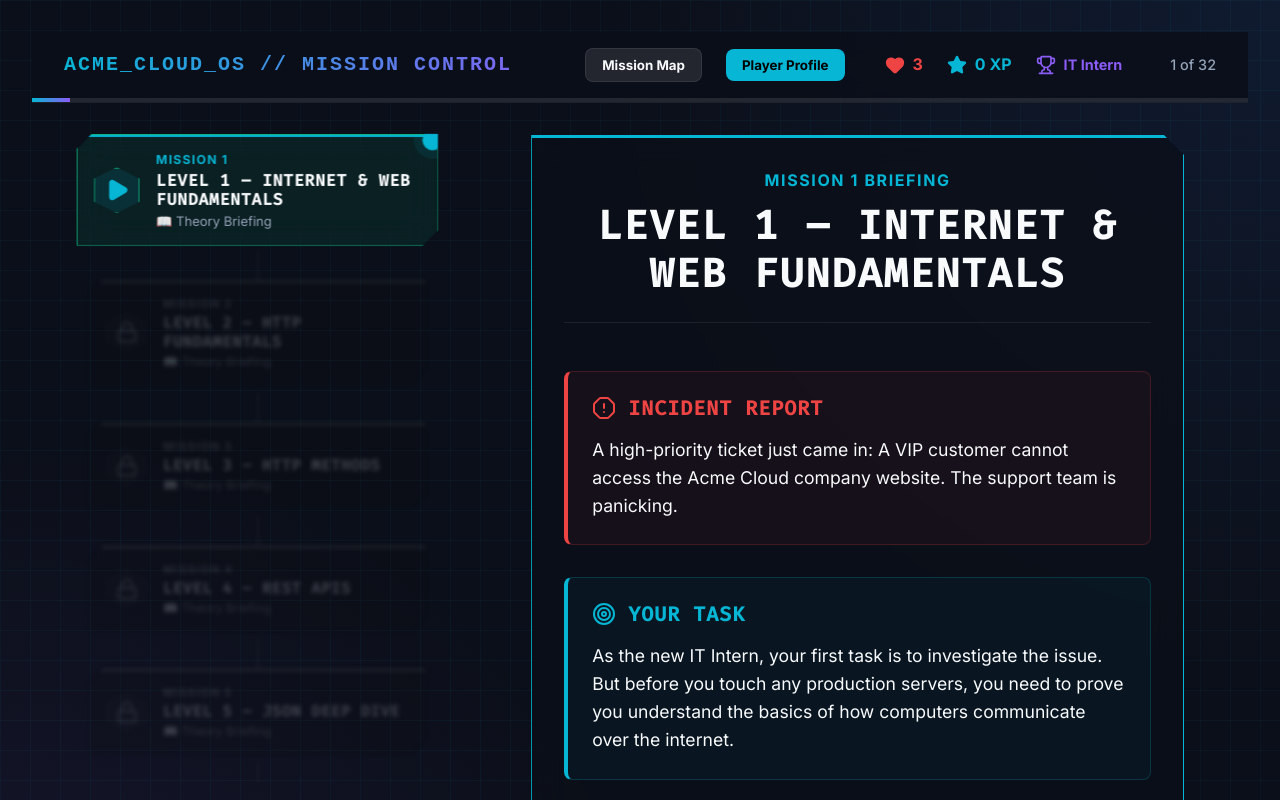
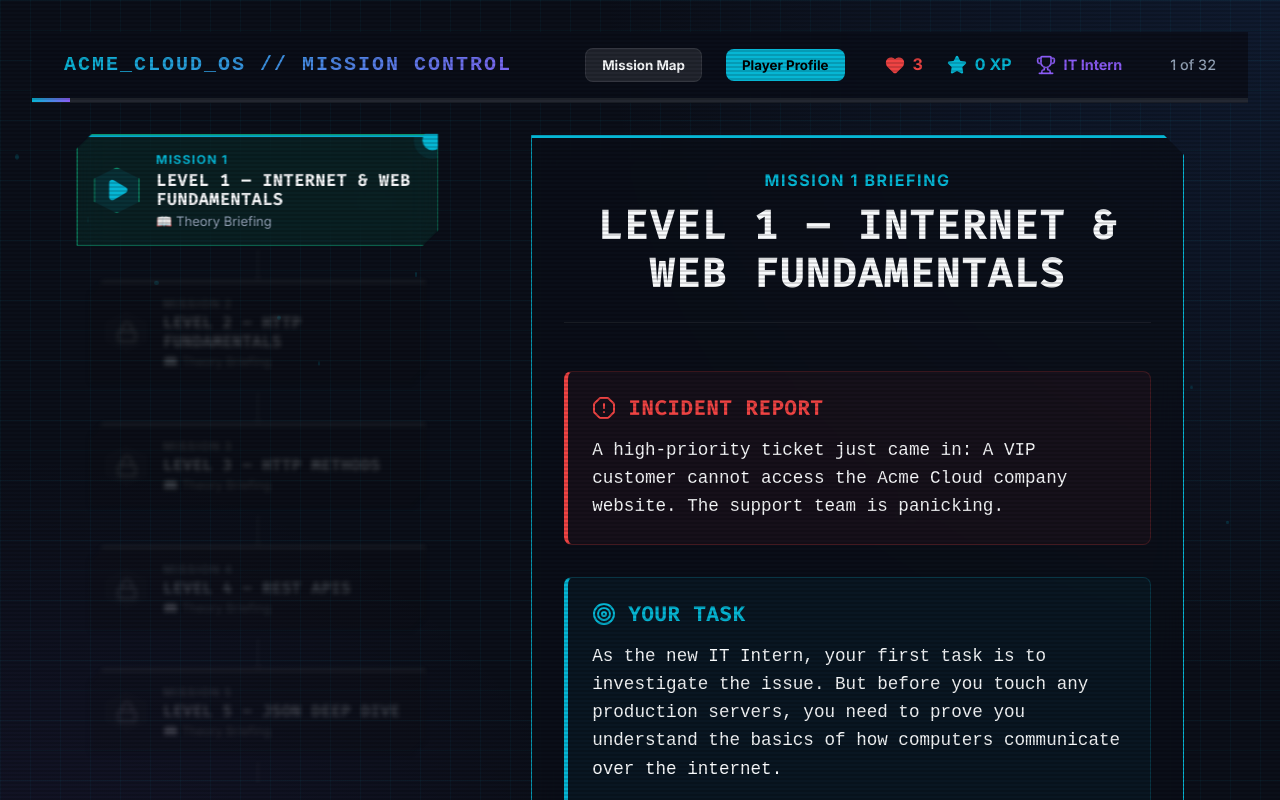
Before and after one commit to Akira10969/n8n, a React (Vite) app in the folder webhook-lab/: page / in a window 1280 px wide. Both pictures are taken after a click on the button 640 px from the left and 383 px from the top of the page. Shown: the top 800 px of the page. Built offline with nearby package versions, Linux system fonts and the light colour scheme.

Commit message:
feat: Add CRT overlay, particles, custom cursor, and typewriter effect

```diff
--- a/webhook-lab/src/App.jsx
+++ b/webhook-lab/src/App.jsx
@@ -13,6 +13,7 @@
 import MissionBriefing from './components/MissionBriefing';
 import RewardScreen from './components/RewardScreen';
 import './App.css';
+import './game.css';
 
 function App() {
   const [currentIndex, setCurrentIndex] = useState(() => parseInt(localStorage.getItem('webhook_current_index') || '0', 10));
@@ -105,7 +106,19 @@
   const progress = ((currentIndex + 1) / curriculum.length) * 100;
 
   return (
-    <div className="learning-module">
+    <>
+    <div className="particle-container">
+      {[...Array(20)].map((_, i) => (
+        <div key={i} className="particle" style={{
+          left: `${Math.random() * 100}%`,
+          width: `${Math.random() * 4 + 2}px`,
+          height: `${Math.random() * 4 + 2}px`,
+          animationDuration: `${Math.random() * 10 + 5}s`,
+          animationDelay: `${Math.random() * 5}s`
+        }}></div>
+      ))}
+    </div>
+    <div className="learning-module crt">
       {/* HEADER WITH PROGRESS BAR */}
       <header className="module-header">
         <div className="header-content">
@@ -255,6 +268,7 @@
       </div>
       )}
     </div>
+    </>
   );
 }
 
--- a/webhook-lab/src/components/MissionBriefing.jsx
+++ b/webhook-lab/src/components/MissionBriefing.jsx
@@ -1,6 +1,28 @@
-import React from 'react';
+import React, { useState, useEffect } from 'react';
 import { AlertOctagon, Target, Award, Play } from 'lucide-react';
 import { badges } from '../data/achievements';
+
+function Typewriter({ text, delay = 15 }) {
+  const [currentText, setCurrentText] = useState('');
+  const [currentIndex, setCurrentIndex] = useState(0);
+
+  useEffect(() => {
+    setCurrentText('');
+    setCurrentIndex(0);
+  }, [text]);
+
+  useEffect(() => {
+    if (currentIndex < text.length) {
+      const timeout = setTimeout(() => {
+        setCurrentText(prevText => prevText + text[currentIndex]);
+        setCurrentIndex(prevIndex => prevIndex + 1);
+      }, delay);
+      return () => clearTimeout(timeout);
+    }
+  }, [currentIndex, delay, text]);
+
+  return <span>{currentText}{currentIndex < text.length ? <span className="cursor-blink">_</span> : null}</span>;
+}
 
 export default function MissionBriefing({ mission, missionIndex, onStartMission }) {
   const briefing = mission.briefing;
@@ -46,8 +68,8 @@
         <h3 style={{ display: 'flex', alignItems: 'center', gap: '0.75rem', color: 'var(--accent-red)', margin: '0 0 1rem 0', fontSize: '1.25rem' }}>
           <AlertOctagon size={24} /> Incident Report
         </h3>
-        <p style={{ color: 'var(--text-main)', fontSize: '1.1rem', lineHeight: 1.6, margin: 0 }}>
-          {briefing.incident}
+        <p style={{ color: 'var(--text-main)', fontSize: '1.1rem', lineHeight: 1.6, margin: 0, fontFamily: 'monospace' }}>
+          <Typewriter text={briefing.incident} />
         </p>
       </div>
 
@@ -63,8 +85,8 @@
         <h3 style={{ display: 'flex', alignItems: 'center', gap: '0.75rem', color: 'var(--accent-cyan)', margin: '0 0 1rem 0', fontSize: '1.25rem' }}>
           <Target size={24} /> Your Task
         </h3>
-        <p style={{ color: 'var(--text-main)', fontSize: '1.1rem', lineHeight: 1.6, margin: 0 }}>
-          {briefing.task}
+        <p style={{ color: 'var(--text-main)', fontSize: '1.1rem', lineHeight: 1.6, margin: 0, fontFamily: 'monospace' }}>
+          <Typewriter text={briefing.task} delay={10} />
         </p>
       </div>
 
--- /dev/null
+++ b/webhook-lab/src/game.css
@@ -0,0 +1,100 @@
+/* CRT SCANLINE OVERLAY */
+.crt::before {
+  content: " ";
+  display: block;
+  position: absolute;
+  top: 0;
+  left: 0;
+  bottom: 0;
+  right: 0;
+  background: linear-gradient(
+    to bottom,
+    rgba(18, 16, 16, 0) 50%,
+    rgba(0, 0, 0, 0.15) 50%
+  );
+  background-size: 100% 4px;
+  z-index: 100;
+  pointer-events: none;
+}
+
+.crt::after {
+  content: " ";
+  display: block;
+  position: absolute;
+  top: 0;
+  left: 0;
+  bottom: 0;
+  right: 0;
+  background: rgba(18, 16, 16, 0.05);
+  opacity: 0;
+  z-index: 100;
+  pointer-events: none;
+  animation: flicker 0.15s infinite;
+}
+
+@keyframes flicker {
+  0% { opacity: 0.02; }
+  50% { opacity: 0.05; }
+  100% { opacity: 0.02; }
+}
+
+/* GLOBAL CUSTOM CURSOR */
+body {
+  cursor: crosshair;
+}
+
+button, a, .mission-card {
+  cursor: pointer !important;
+}
+
+/* FLOATING PARTICLES (Data bits) */
+.particle-container {
+  position: fixed;
+  top: 0;
+  left: 0;
+  width: 100%;
+  height: 100%;
+  pointer-events: none;
+  z-index: -1;
+  overflow: hidden;
+}
+
+.particle {
+  position: absolute;
+  background: rgba(6, 182, 212, 0.2);
+  border-radius: 50%;
+  animation: floatUp linear infinite;
+}
+
+@keyframes floatUp {
+  0% {
+    transform: translateY(100vh) scale(0);
+    opacity: 0;
+  }
+  20% {
+    opacity: 1;
+    transform: translateY(80vh) scale(1);
+  }
+  80% {
+    opacity: 1;
+    transform: translateY(20vh) scale(1);
+  }
+  100% {
+    transform: translateY(-10vh) scale(0);
+    opacity: 0;
+  }
+}
+
+/* TYPEWRITER BLINK */
+.cursor-blink {
+  animation: blink 1s step-end infinite;
+  display: inline-block;
+  width: 8px;
+  background: var(--accent-cyan);
+  color: transparent;
+  margin-left: 2px;
+}
+@keyframes blink {
+  0%, 100% { opacity: 1; }
+  50% { opacity: 0; }
+}
```
